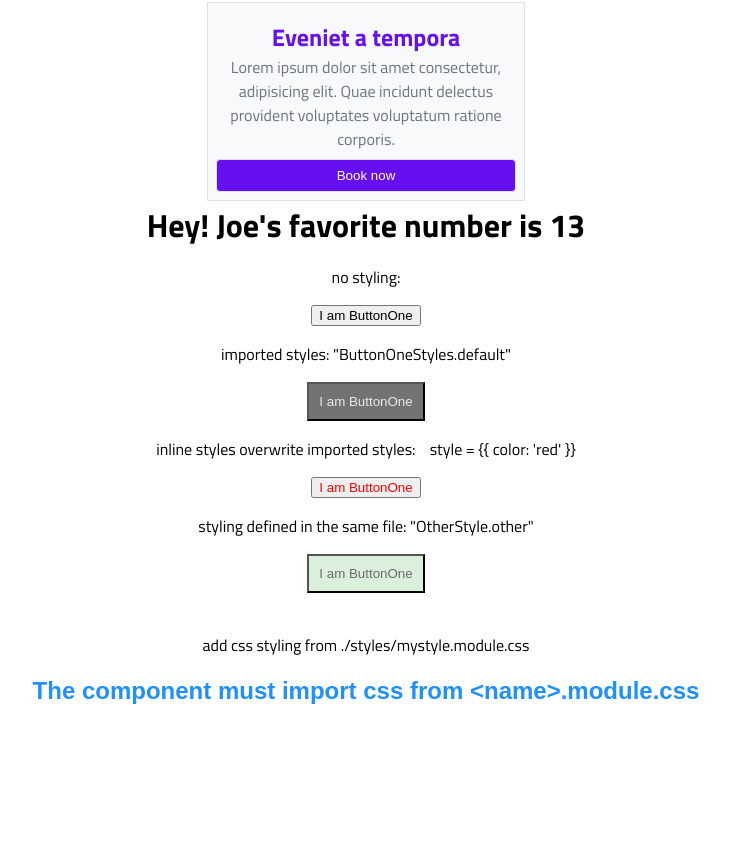
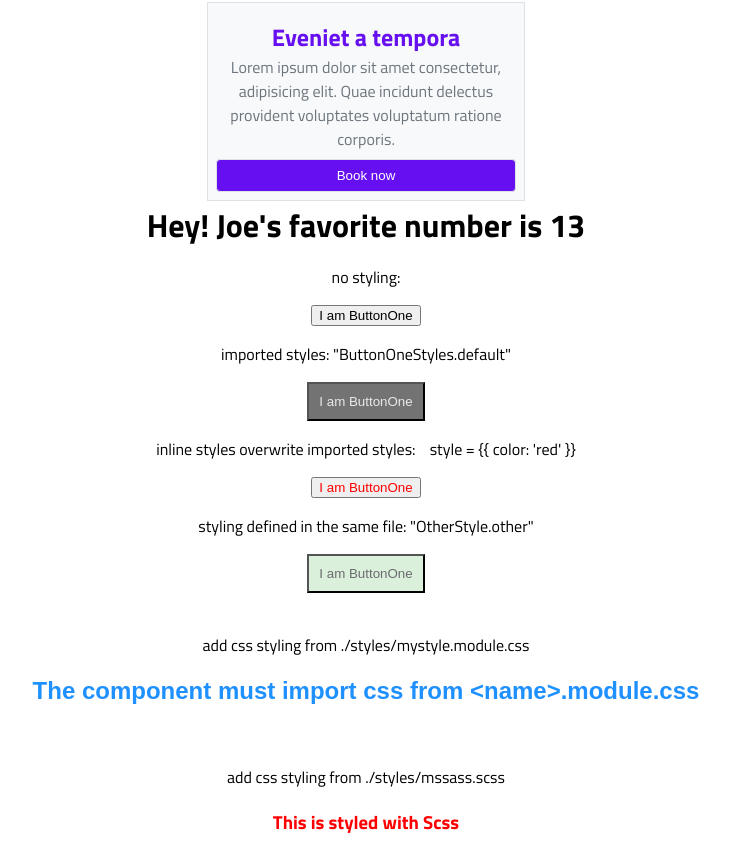
Before and after one commit to loganblackstad/react-prop-types, a React (Create React App) app: page / in a window 1280 px wide. Shown: the part 572-1426 px from the top of the page, without its empty margins (274-1004 px from the left). Before the commit the page ends 1297 px from the top, so only its background shows below. Built offline with nearby package versions, Linux system fonts and the light colour scheme.

Commit message:
covered all react styling methods except wrapper HOC styling methodology

```diff
--- a/package.json
+++ b/package.json
@@ -3,6 +3,7 @@
   "version": "0.1.0",
   "private": true,
   "dependencies": {
+    "node-sass": "^4.14.1",
     "react": "^16.8.6",
     "react-dom": "^16.8.6",
     "react-scripts": "3.0.1"
--- a/src/App.js
+++ b/src/App.js
@@ -10,11 +10,23 @@ import { cardBasic, cardDanger, cardFull } from "./settings";
 import "./style.css";
 import ButtonOneStyles from "./styles/ButtonOneStyles";
 import mystyle from './styles/mystyle.module.css';
-
+import './styles/mysass.scss';
 
 class StyledClassCmp extends React.Component {
   render() {
     return <h2 className={mystyle.bigblue}>{`The component must import css from <name>.module.css`}</h2>;
+  }
+}
+
+class MySassStyleCmp extends React.Component {
+  render() {
+    return (
+      <div>
+        <br />
+        <p style={{ textAlign: 'center' }}>{`add css styling from ./styles/mssass.scss`}</p>
+        <h3>This is styled with Scss</h3>
+      </div>
+    );
   }
 }
 
@@ -35,6 +47,7 @@ function App() {
       <br />
       <p style={{ textAlign: 'center' }}>{`add css styling from ./styles/mystyle.module.css`}</p>
       <StyledClassCmp />
+      <MySassStyleCmp />
     </div>
   );
 }
--- /dev/null
+++ b/src/styles/mysass.scss
@@ -0,0 +1,6 @@
+$myColor: red;
+
+h3 {
+  color: $myColor;
+  text-align: center;
+}
```
Also changed, not shown: 1 other file (tests, documents, lock files or other folders).
